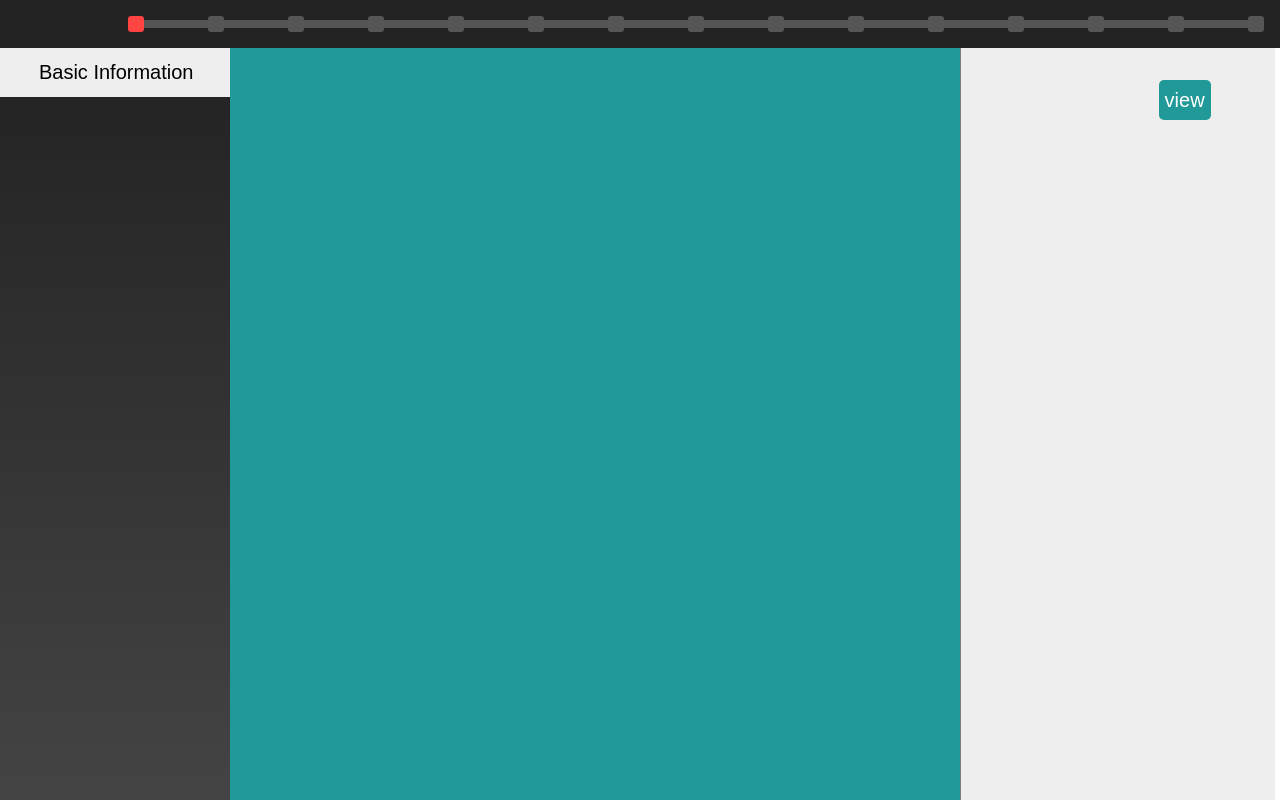
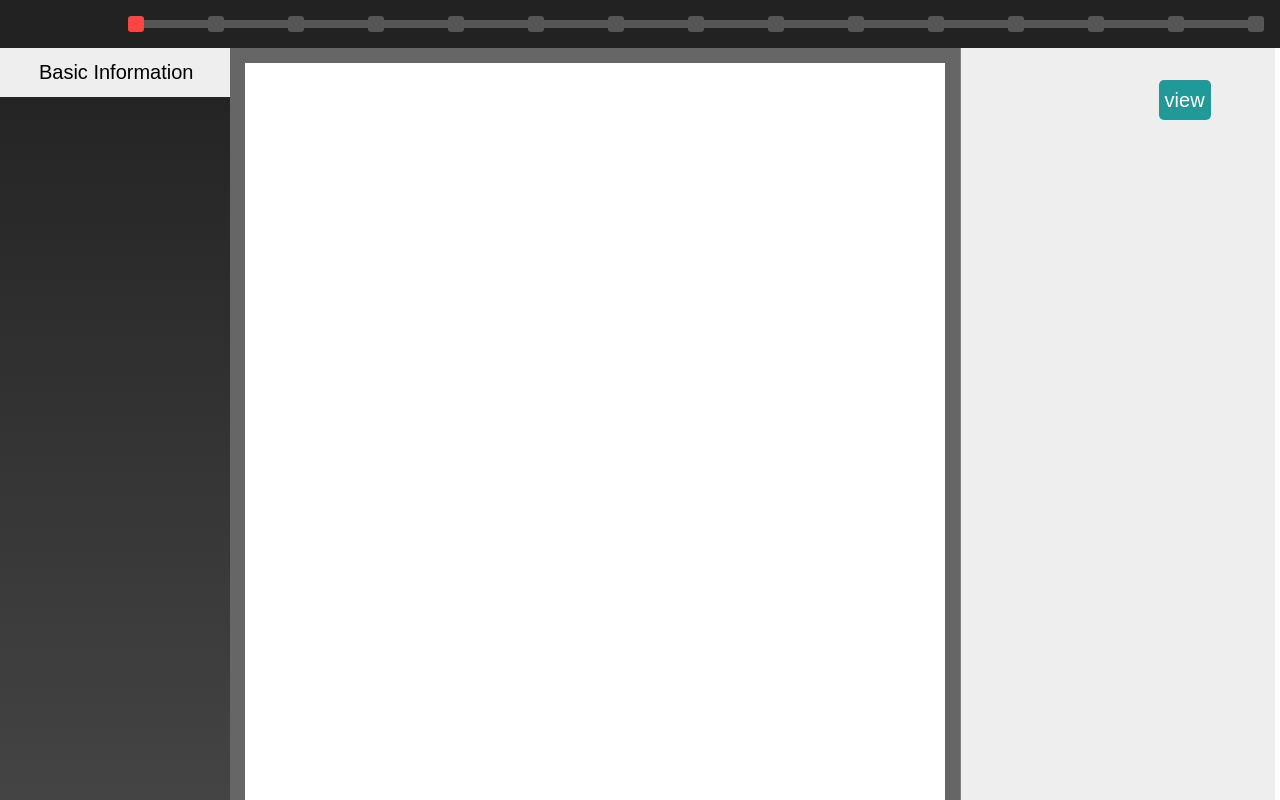
Before and after one commit to banerjeesouvik/cv-maker, a website: page public/index.html in a window 1280 px wide. Both pictures are taken after a click on the button "view". Drawn offline with Linux system fonts and the light colour scheme.

Commit message:
added modified preview pane

```diff
--- a/public/css/index.css
+++ b/public/css/index.css
@@ -11,8 +11,16 @@ body, html{
   bottom: 0%;
   height: 94vh;
   width: 57vw;
-  background-color: #299;
+  background-color: #666;
   display: none;
+  overflow-y: auto;
+}
+#preview{
+  position: absolute;
+  margin: 2%;
+  width: 96%;
+  height: 80vw;
+  background-color: white;
 }
 #container{
   visibility: hidden;
--- a/public/index.html
+++ b/public/index.html
@@ -31,7 +31,9 @@
     <div id="view-pane">
       <button id="view">view</button>
     </div>
-    <div id="preview-div"></div>
+    <div id="preview-div">
+      <div id="preview"></div>
+    </div>
   </div>
 
   <div id="page-loading"></div>
@@ -39,6 +41,7 @@
   <script src="./js/userdata.js"></script>
   <script src="./js/html2canvas.js"></script>
   <script src="./js/index.js"></script>
+
   <script src="./js/form-submit-listener.js"></script>
 
 </body>
```
